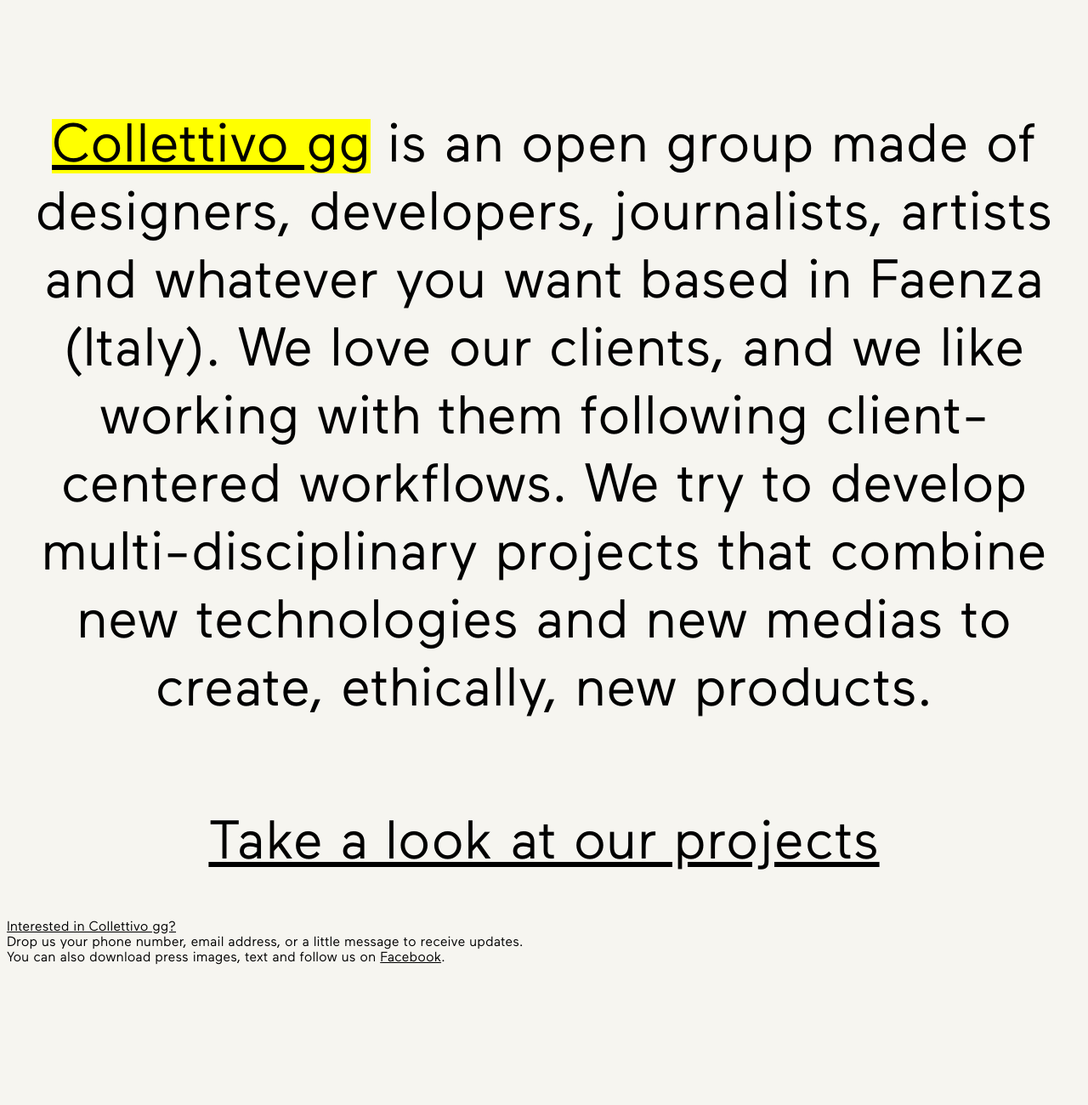
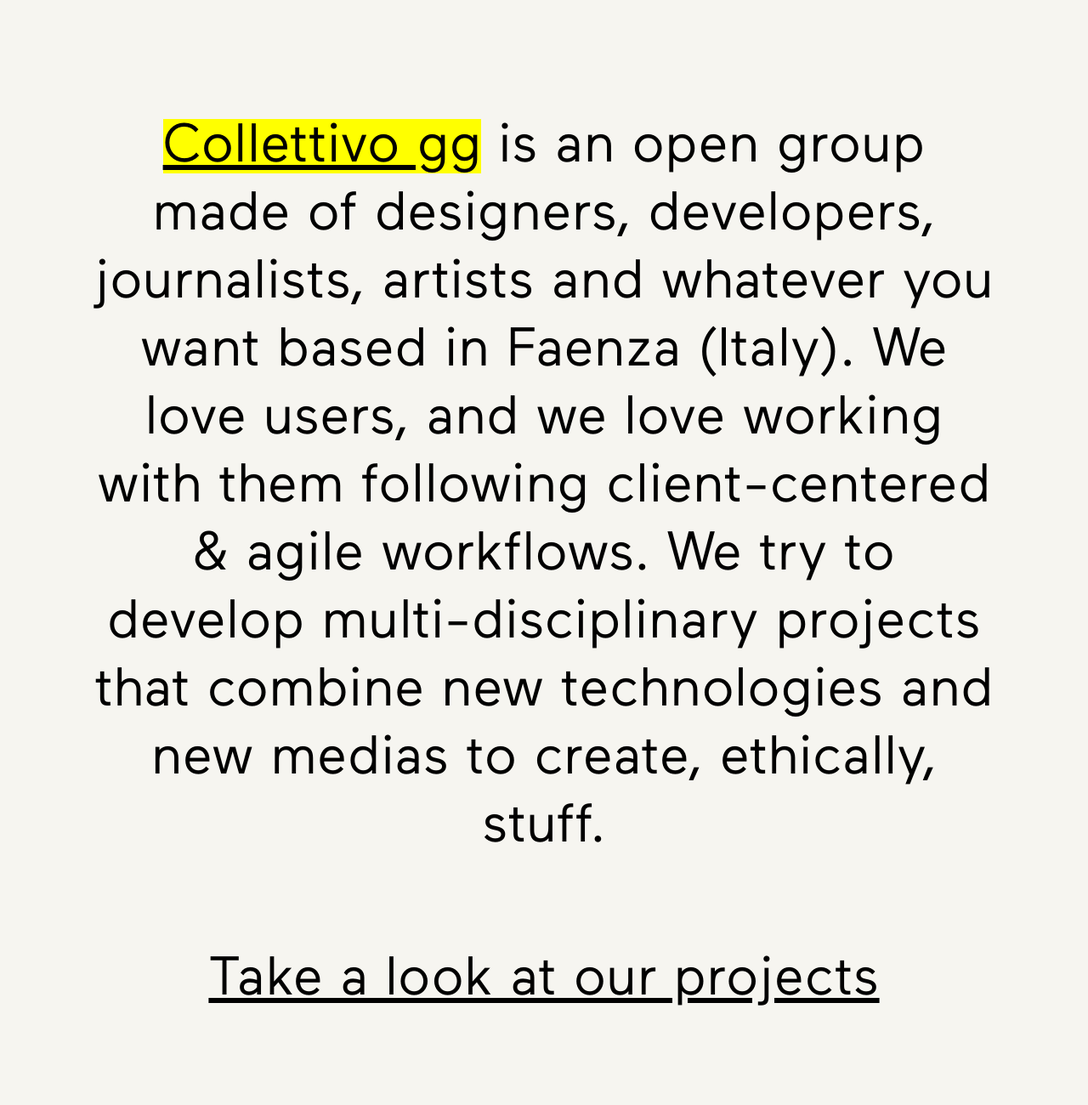
Before and after one commit to filippogianessi/collettivogg-website, a plain HTML site: page index.html in a window 1280 px wide. Shown: the part 380-1680 px from the top of the page at 85% size. Before the commit the page ends 1524 px from the top, so only its background shows below. Drawn offline with Linux system fonts and the light colour scheme; files whose address does not match are found by name; a web font is replaced by a local one.

Commit message:
some css fixes

```diff
--- a/css/index-gg.css
+++ b/css/index-gg.css
@@ -1,5 +1,6 @@
 .contact-us__container {
-
+  text-align: center;
+  margin: 120px 0 96px;
 }
 
 .logo__container {
@@ -8,4 +9,5 @@
 
 .bio__container {
   text-align: center;
+  margin: 0 96px;
 }
--- a/index.html
+++ b/index.html
@@ -45,7 +45,7 @@
 
   <div class="bio__container">
      <div class="text">
-       <span class="underlined" style="background-color: yellow;">Collettivo gg</span> is an open group made of designers, developers, journalists, artists and whatever you want based in Faenza (Italy). We love our clients, and we like working with them following client-centered workflows. We try to develop multi-disciplinary projects that combine new technologies and new medias to create, ethically, new products.
+       <span class="underlined" style="background-color: yellow;">Collettivo gg</span> is an open group made of designers, developers, journalists, artists and whatever you want based in Faenza (Italy). We love users, and we love working with them following client-centered & agile workflows. We try to develop multi-disciplinary projects that combine new technologies and new medias to create, ethically, stuff.
      </div>
   </div>
 
```
